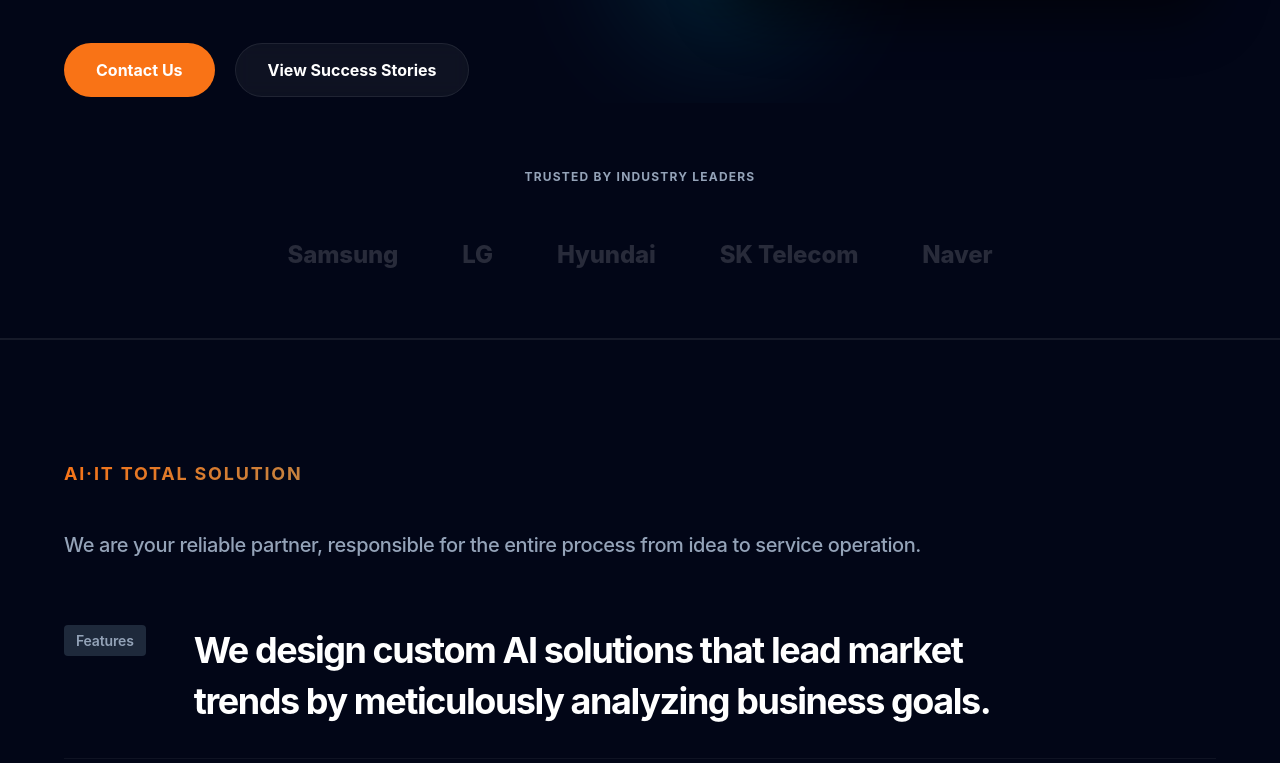
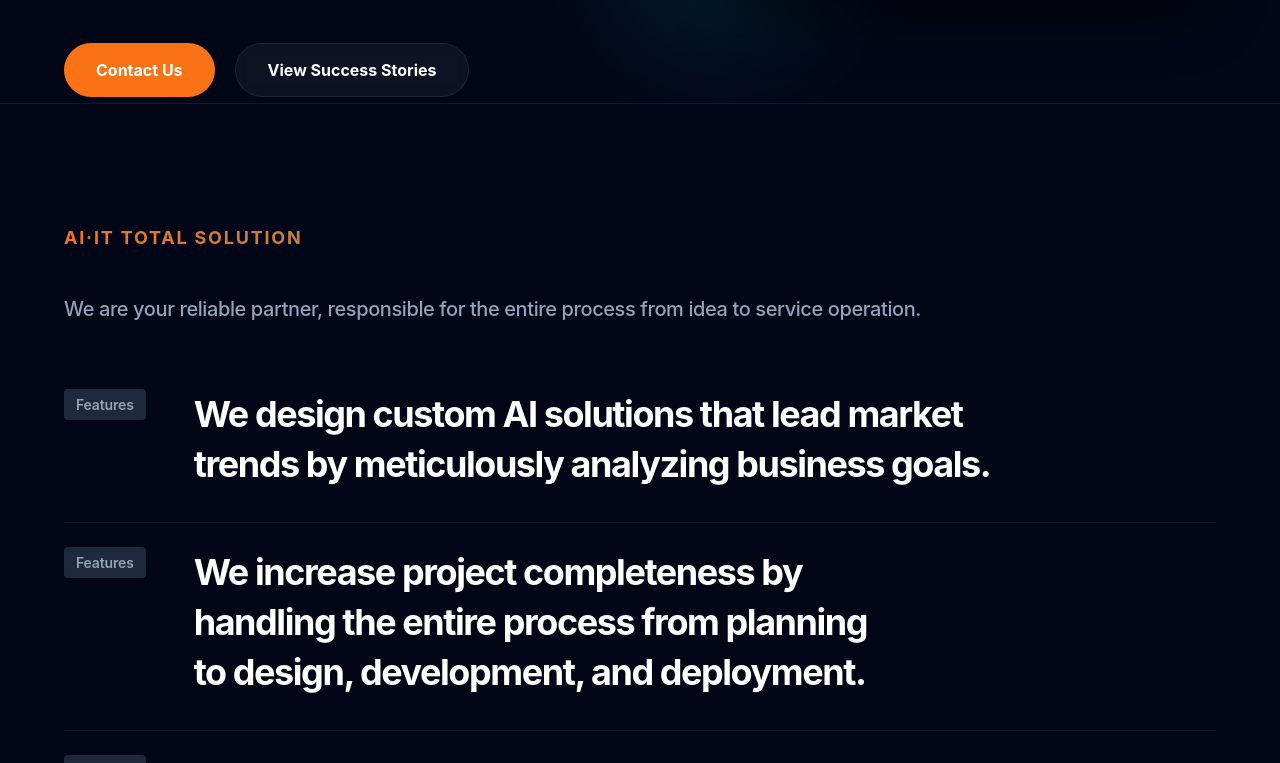
Before and after one commit to sjkimailab/cretoworks-landing, a React (Vite) app: page / in a window 1280 px wide. Shown: the part 697-1460 px from the top of the page. Built offline with nearby package versions, Linux system fonts and the light colour scheme; no server answers; a web font is replaced by a local one.

Commit message:
Removal: delete Partners section, Refactor: scale up footer logo

```diff
--- a/src/App.jsx
+++ b/src/App.jsx
@@ -1,7 +1,6 @@
 import React, { Component, Suspense } from 'react';
 import Layout from './components/Layout';
 import Hero from './components/Hero';
-import Partners from './components/Partners';
 import BrandPhilosophy from './components/BrandPhilosophy';
 import Services from './components/Services';
 import CaseStudies from './components/CaseStudies';
@@ -41,7 +40,6 @@ function App() {
       <Suspense fallback={<div className="loading-state">Loading...</div>}>
         <Layout>
           <Hero />
-          <Partners />
           <BrandPhilosophy />
           <Services />
           <CaseStudies />
--- a/src/components/Footer.css
+++ b/src/components/Footer.css
@@ -18,10 +18,12 @@
 
 .footer-logo {
   margin-bottom: var(--space-md);
+  display: flex;
+  align-items: center;
 }
 
 .footer-logo img {
-  height: 40px;
+  height: 64px;
   width: auto;
   object-fit: contain;
 }
--- a/src/components/Partners.css
+++ /dev/null
@@ -1,47 +0,0 @@
-.partners {
-  padding: var(--space-2xl) 0;
-  background-color: var(--color-background);
-  border-bottom: 1px solid var(--color-glass-border);
-}
-
-.partners-title {
-  text-align: center;
-  font-size: 0.75rem;
-  font-weight: 700;
-  text-transform: uppercase;
-  letter-spacing: 0.1em;
-  color: var(--color-text-muted);
-  margin-bottom: var(--space-xl);
-}
-
-.partners-grid {
-  display: flex;
-  justify-content: center;
-  align-items: center;
-  flex-wrap: wrap;
-  gap: var(--space-2xl);
-}
-
-.partner-logo {
-  font-size: 1.5rem;
-  font-weight: 800;
-  color: rgba(255, 255, 255, 0.15);
-  transition: all 0.3s ease;
-  filter: grayscale(1);
-}
-
-.partner-logo:hover {
-  color: var(--color-white);
-  filter: grayscale(0);
-  transform: scale(1.05);
-}
-
-@media (max-width: 768px) {
-  .partners-grid {
-    gap: 32px;
-  }
-
-  .partner-logo {
-    font-size: 1.25rem;
-  }
-}
--- a/src/components/Partners.jsx
+++ /dev/null
@@ -1,25 +0,0 @@
-import React from 'react';
-import './Partners.css';
-import { useTranslation } from 'react-i18next';
-
-const Partners = () => {
-  const { t } = useTranslation();
-  const partners = ['Samsung', 'LG', 'Hyundai', 'SK Telecom', 'Naver'];
-
-  return (
-    <div className="partners">
-      <div className="container partners-container">
-        <p className="partners-title">{t('partners.title')}</p>
-        <div className="partners-grid">
-          {partners.map((partner, index) => (
-            <div key={index} className="partner-logo">
-              {partner}
-            </div>
-          ))}
-        </div>
-      </div>
-    </div>
-  );
-};
-
-export default Partners;
```
